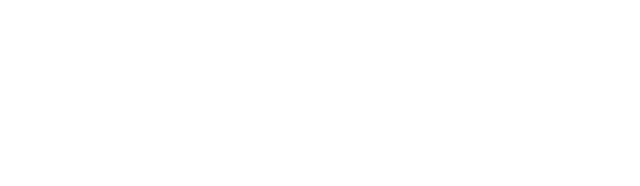
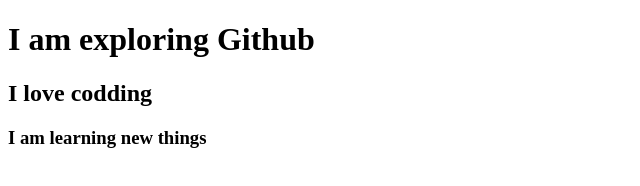
Before and after one commit to BidhanCR/my-second-repo, a plain HTML site: page index.html in a window 1280 px wide. Shown: the whole page, without its empty margins (0-640 px from the left). Drawn offline with Linux system fonts and the light colour scheme.

Commit message:
add header

```diff
--- a/index.html
+++ b/index.html
@@ -7,6 +7,8 @@
     <title>My Second Github Repo</title>
 </head>
 <body>
-
+    <h1>I am exploring Github</h1>
+    <h2>I love codding</h2>
+    <h3>I am learning new things</h3>
 </body>
 </html>
```
